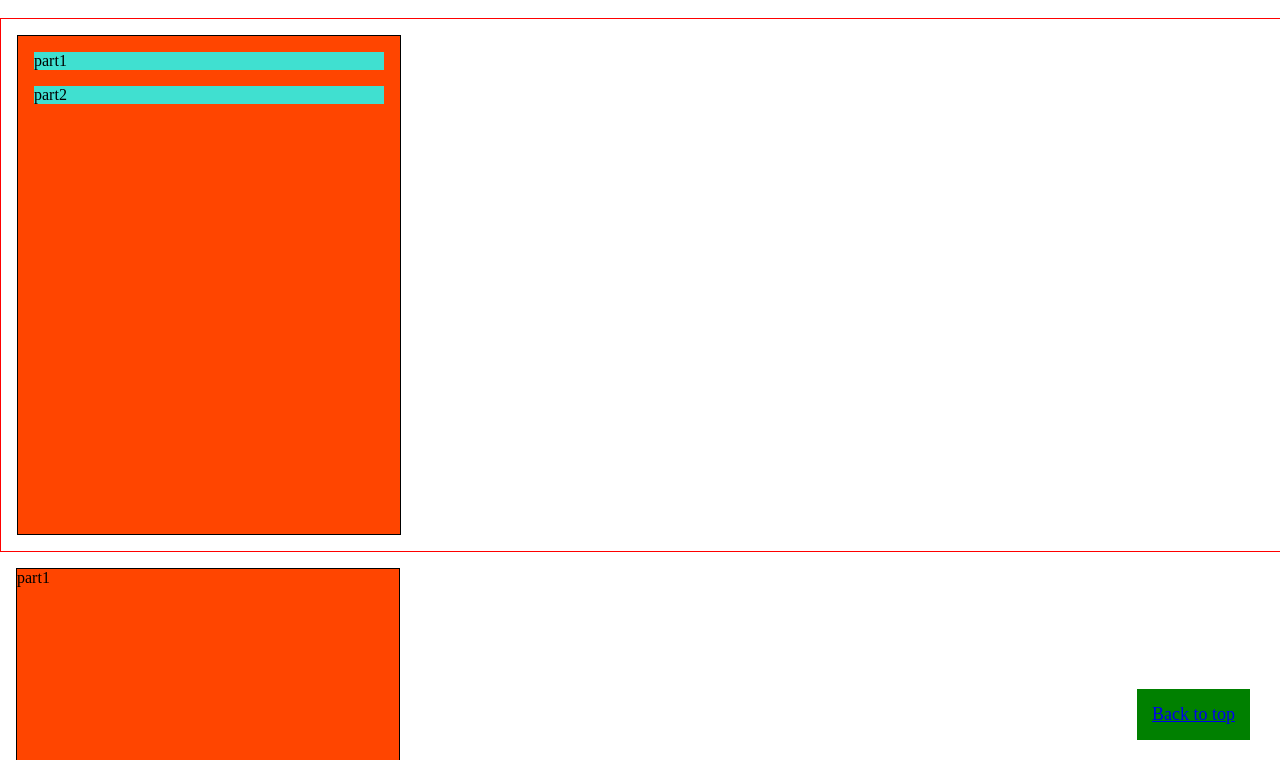
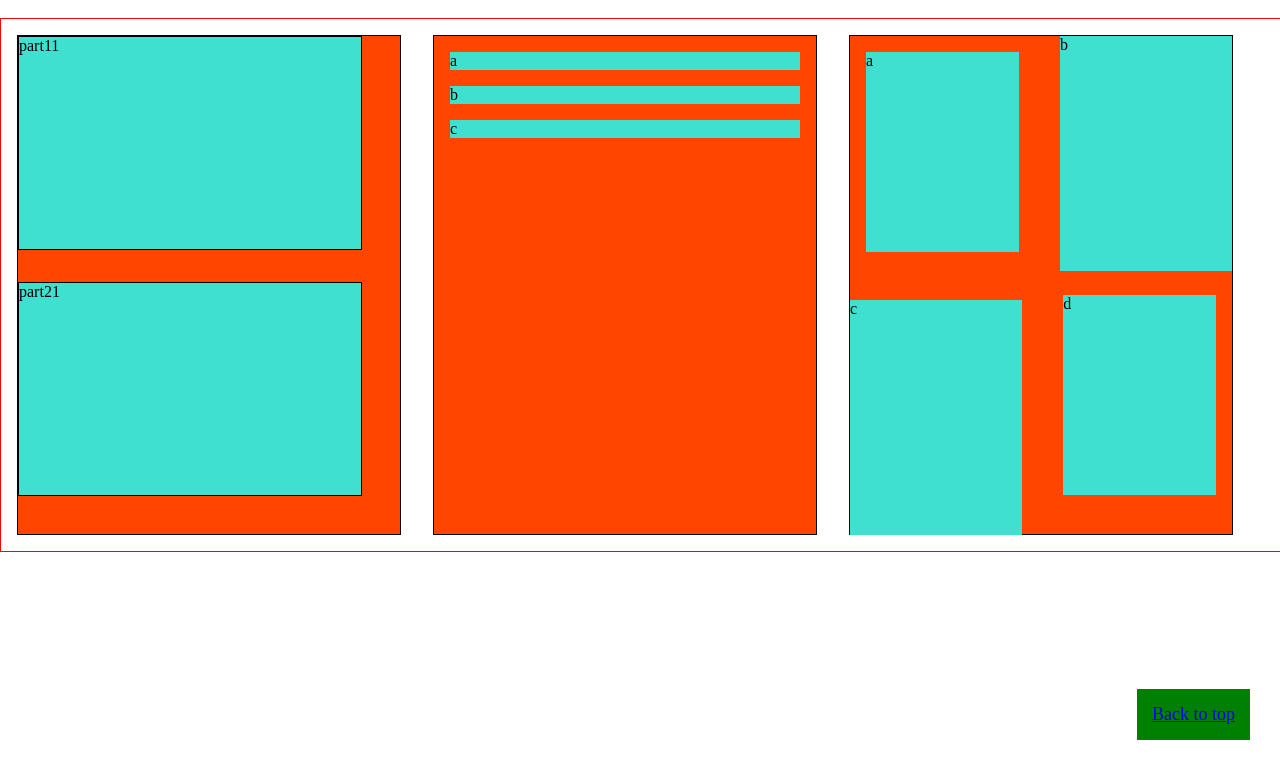
Before and after one commit to Yashbugde/testwalkover, a plain HTML site: page index.html in a window 1280 px wide. Shown: the part 40-800 px from the top of the page. Drawn offline with Linux system fonts and the light colour scheme.

Commit message:
Update index.html

```diff
--- a/index.html
+++ b/index.html
@@ -6,29 +6,27 @@
 </head>
 <body>
 <h1> Final Assessment - Yash Bugde </h1>
-<a id="top"></a>
+</div>
+    <a id="top"></a>
     <div class="wrapper">
         <div class="box">
+            <div class="box1">
+                <div class="boxpart11">part11</div>
+                <div class="boxpart12">part21</div>
+            </div>
+        </div>
+            <div class="box ">
 
-                <div class="box2 part1">part1</div>
-                <div class="box2 part2">part2</div>
+            <div class="box2 1">a</div>
+            <div class="box2 2">b</div>
+            <div class="box2 3">c</div>
             </div>
 
-        </div>
-        <div class="box">
-
-                <div class="box1 part3">part1</div>
-                <div class="box1 part4">part2</div>
-		<div class="box1 part5">part2</div>
-            </div>
-
-        </div>
-
         <div class="box ">
-            <div class="box3 a"></div>
-            <div class="box3 b"></div>
-            <div class="box3 c"></div>
-            <div class="box3 d"></div>
+            <div class="box3 a">a</div>
+            <div class="box3 b">b</div>
+            <div class="box3 c">c</div>
+            <div class="box3 d">d</div>
         </div>
 
 
```
